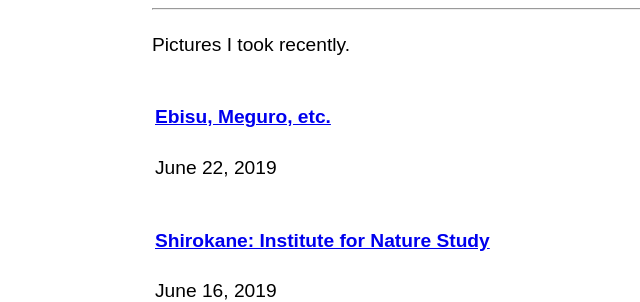
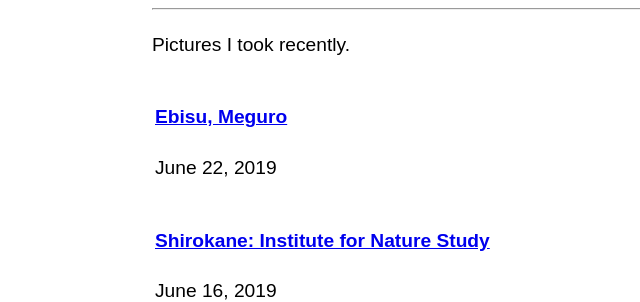
Before and after one commit to amitlan/website, a Jekyll site: the page built from photolog/index.md, in a window 1280 px wide. Shown: the part 140-442 px from the top of the page, without its empty margins (104-744 px from the left). Built offline with Jekyll 4.4.1, drawn with Linux system fonts in a browser that asks for light colours.

Commit message:
redundant word

```diff
--- a/photolog/index.md
+++ b/photolog/index.md
@@ -8,7 +8,7 @@ Pictures I took recently.
 
 <table>
   <tr>
-    <td><p><a href="ebisu-meguro"><b>Ebisu, Meguro, etc.</b></a></p><p>June 22, 2019</p></td>
+    <td><p><a href="ebisu-meguro"><b>Ebisu, Meguro</b></a></p><p>June 22, 2019</p></td>
   </tr>
   <tr>
     <td><p><a href="shirokane"><b>Shirokane: Institute for Nature Study</b></a></p><p>June 16, 2019</p></td>
```
